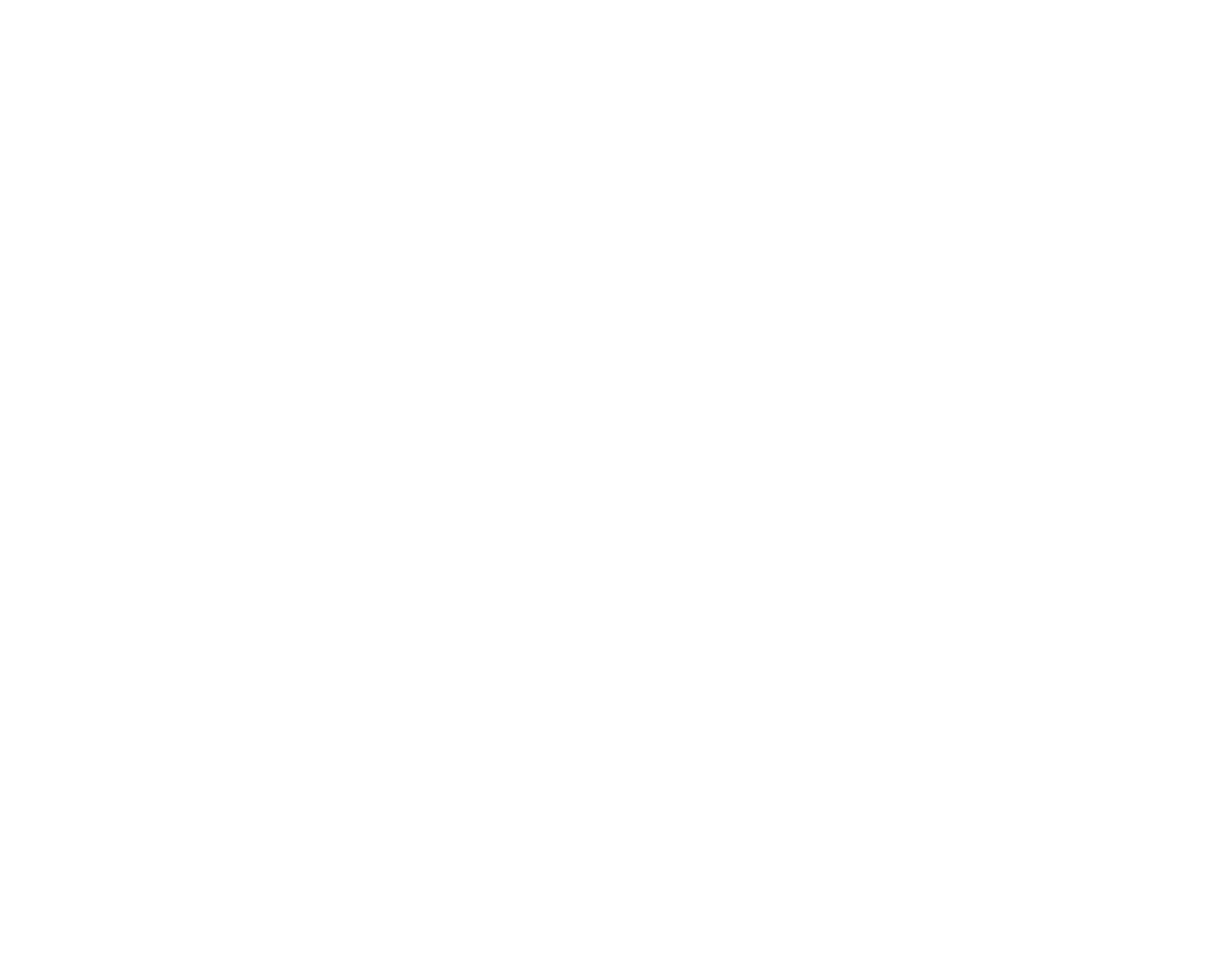
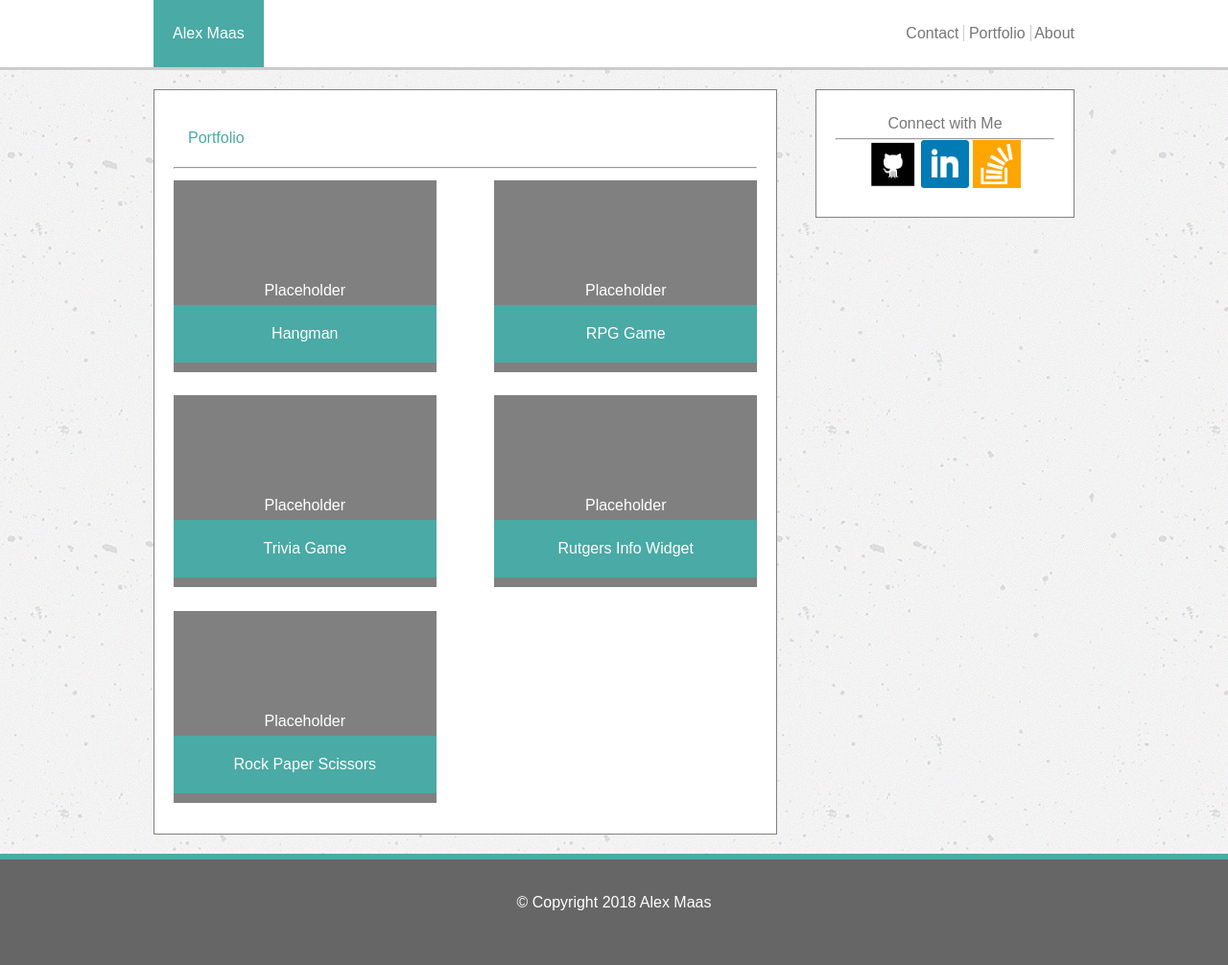
Before and after one commit to AlexVMaas/Basic-Portfolio, a plain HTML site: page portfolio.html in a window 1280 px wide. Shown: the whole page at 96% size. Before the commit the page ends 800 px from the top, so only its background shows below. Drawn offline with Linux system fonts and the light colour scheme.

Commit message:
Ready for upload

```diff
--- a/assets/css/style.css
+++ b/assets/css/style.css
@@ -1,12 +1,13 @@
 *
 {
-	margin:0px;
+	margin:0%;
 }
 
 body {
 	color: #777777;
 	font-family: 'Arial', 'Helvetica Neue', Helvetica, sans-serif;
 	background-image: url(../images/texture.png);
+	line-height: 30px;
 }
 
 header {
@@ -83,13 +84,57 @@ footer {
 	text-align: center;
 	color: white;
 	padding: 30px;
-	text-align: center;
-	/*margin-top: 20px;*/
 }
 
-/*.outside {
-	width: 960px;
-	padding: 0%;
-	margin-left: : auto;
-	margin-right: auto;
-}*/
+.sticky {
+	min-height: calc(100vh - 70px);
+}
+
+.footer {
+	height: 50px;
+}
+
+.lplaceholder {
+	position: relative;
+	height: 100px;
+	width: 45%;
+	background: grey;
+	margin: 0px;
+	text-align: center;
+	padding-top: 100px;
+	color: white;
+	float: left;
+	margin: 2% 0% 2% 0%;
+}
+
+.rplaceholder {
+	position: relative;
+	height: 100px;
+	width: 45%;
+	background: grey;
+	margin: 0px;
+	text-align: center;
+	padding-top: 100px;
+	color: white;
+	float: right;
+	margin: 2% 0% 2% 0%;
+}
+
+.label {
+	position: absolute;
+	width: 100%;
+	padding: 15px 0px 15px 0px;
+	bottom: 10px;
+	background-color: #4aaaa5;
+	color: white;
+	text-align: center;
+	margin: 0%;
+}
+
+input {
+	width: 100%;
+}
+
+.tall {
+	height: 200px;
+}
--- a/portfolio.html
+++ b/portfolio.html
@@ -0,0 +1,71 @@
+<!DOCTYPE html>
+<html lang="en">
+<head>
+	<meta charset="UTF-8">
+	<title>Portfolio</title>
+	<link rel="stylesheet" type="text/css" href="assets/css/reset.css">
+	<link rel="stylesheet" type="text/css" href="assets/css/style.css">
+</head>
+
+<body>
+
+<div class="sticky">
+	<header>
+		<div class="container">
+			<h1>Alex Maas</h1>
+
+			<nav>
+				<a class="vl" href="contact.html">Contact</a>
+				<a class="vl" href="portfolio.html">Portfolio</a>
+				<a href="index.html">About</a>
+			</nav>
+		</div>
+	</header>
+
+	<div class="container">
+		<article>
+
+			<h2>Portfolio</h2>
+			<hr />
+			<div class="lplaceholder">Placeholder
+				<div class="label">Hangman</div>
+			</div>
+			<div class="rplaceholder">Placeholder
+				<div class="label">RPG Game</div>
+			</div>
+			<div class="lplaceholder">Placeholder
+				<div class="label">Trivia Game</div>
+			</div>
+			<div class="rplaceholder">Placeholder
+				<div class="label">Rutgers Info Widget</div>
+			</div>
+			<div class="lplaceholder">Placeholder
+				<div class="label">Rock Paper Scissors</div>
+			</div>
+
+
+		</article>
+
+		<aside>
+
+			<h3>Connect with Me</h3>
+			<hr />
+			<a href="http://github.com">
+				<img src="assets/images/github.png" width=50px>
+			</a>
+			<a href="http://linkedin.com">
+				<img src="assets/images/linkedin.png" width=50px>
+			</a>
+			<a href="http://stackoverflow.com">
+				<img src="assets/images/stackoverflow.png" width=50px>
+			</a>
+		</aside>
+	</div>
+</div>
+
+	<footer class="footer">
+		<h6>&copy; Copyright 2018 Alex Maas</h6>
+	</footer>
+
+</body>
+</html>
```
Also changed, not shown: contact.html (+67 -0 lines), index.html (+12 -9 lines), 1 other file.
